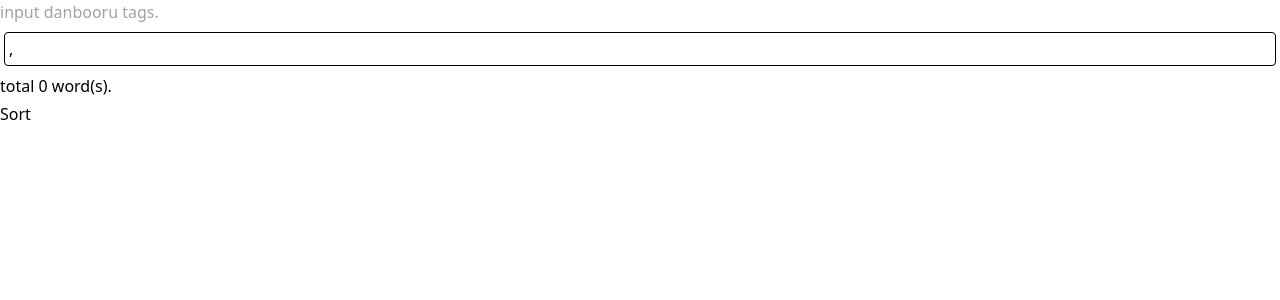
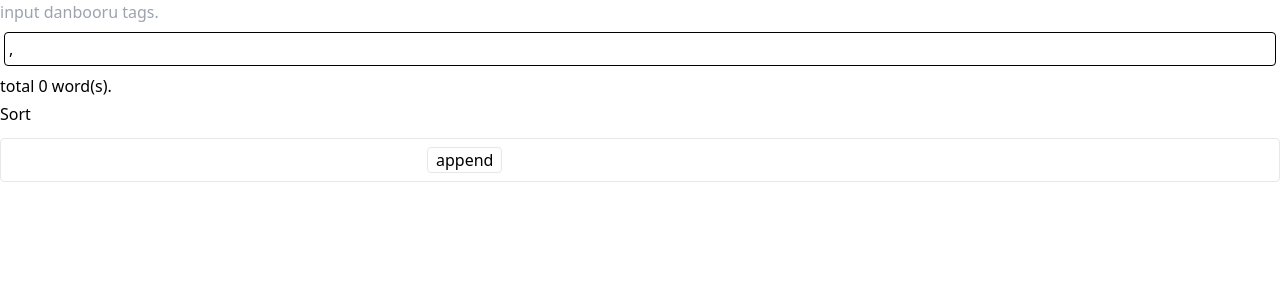
Before and after one commit to nobokko/ts_danbooru-tag_editor, a Nuxt app: page / in a window 1280 px wide. Shown: the top 300 px of the page. Built offline with nearby package versions, Linux system fonts and the light colour scheme.

Commit message:
feat: 項目追加処理

```diff
--- a/src/pages/index.vue
+++ b/src/pages/index.vue
@@ -18,6 +18,7 @@ const refA = storeToRefs(
 ).words
 
 const refC = ref<string[]>([])
+const refAppendInput = ref<string>('')
 
 watch(
   refA,
@@ -76,6 +77,13 @@ const sort = () => {
   refA.value = refA.value?.split(' ').sort().join(' ')
 }
 
+const appendInput = () => {
+  if (refAppendInput.value !== '') {
+    refC.value.push(refAppendInput.value)
+    refAppendInput.value = ''
+  }
+}
+
 const deleteInput = (index: number) => {
   refC.value[index] = ''
 }
@@ -110,6 +118,11 @@ onMounted(() => {
         </div>
       </template>
     </div>
+    <div class="flex flex-row flex-wrap border rounded my-1 py-2">
+      <input type="text" v-model="refAppendInput" class="w-[30%] flex-grow" />
+      <div class="w-[10%] flex-grow"><button class="border rounded px-2" @click="appendInput()">append</button></div>
+      <div class="w-[50%] flex-grow"></div>
+    </div>
     <div>
       <template v-for="(value, index) in refTagList.tags.sort()" :key="index">
         <span v-if="index !== 0">&nbsp;</span>
```
